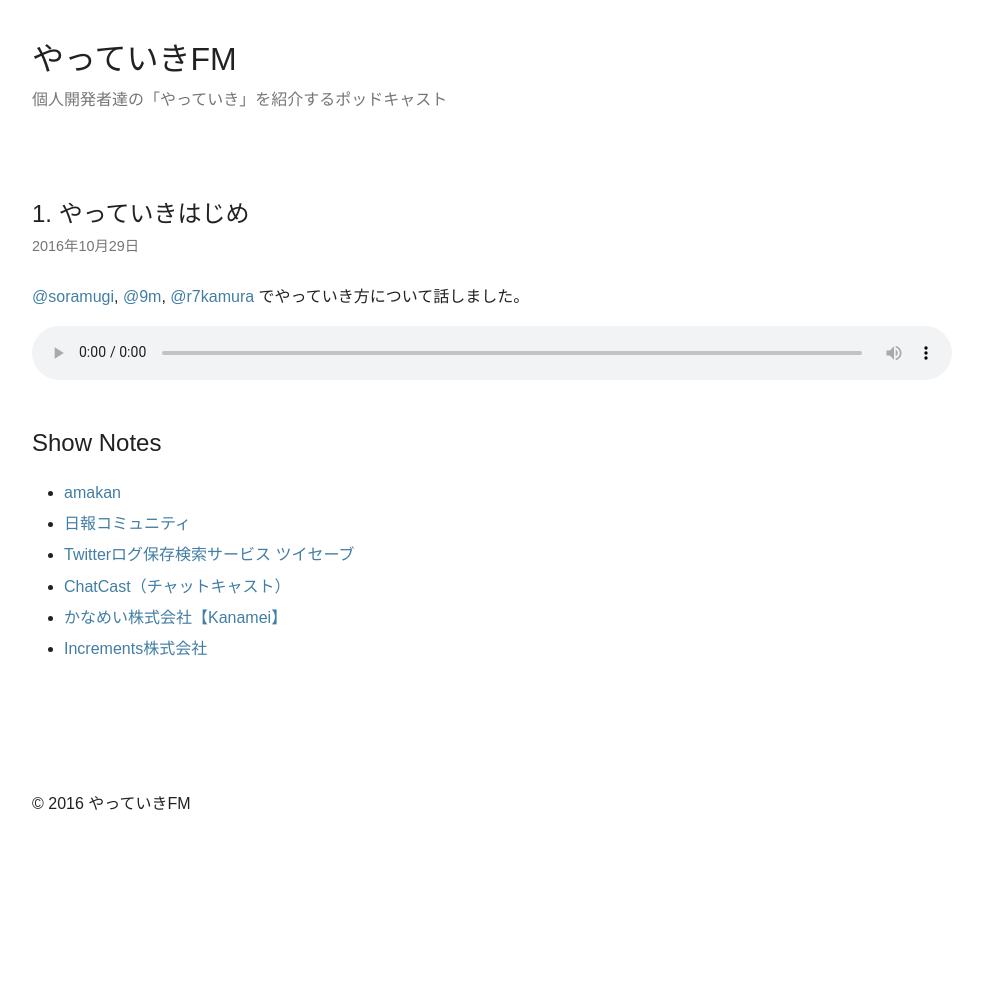
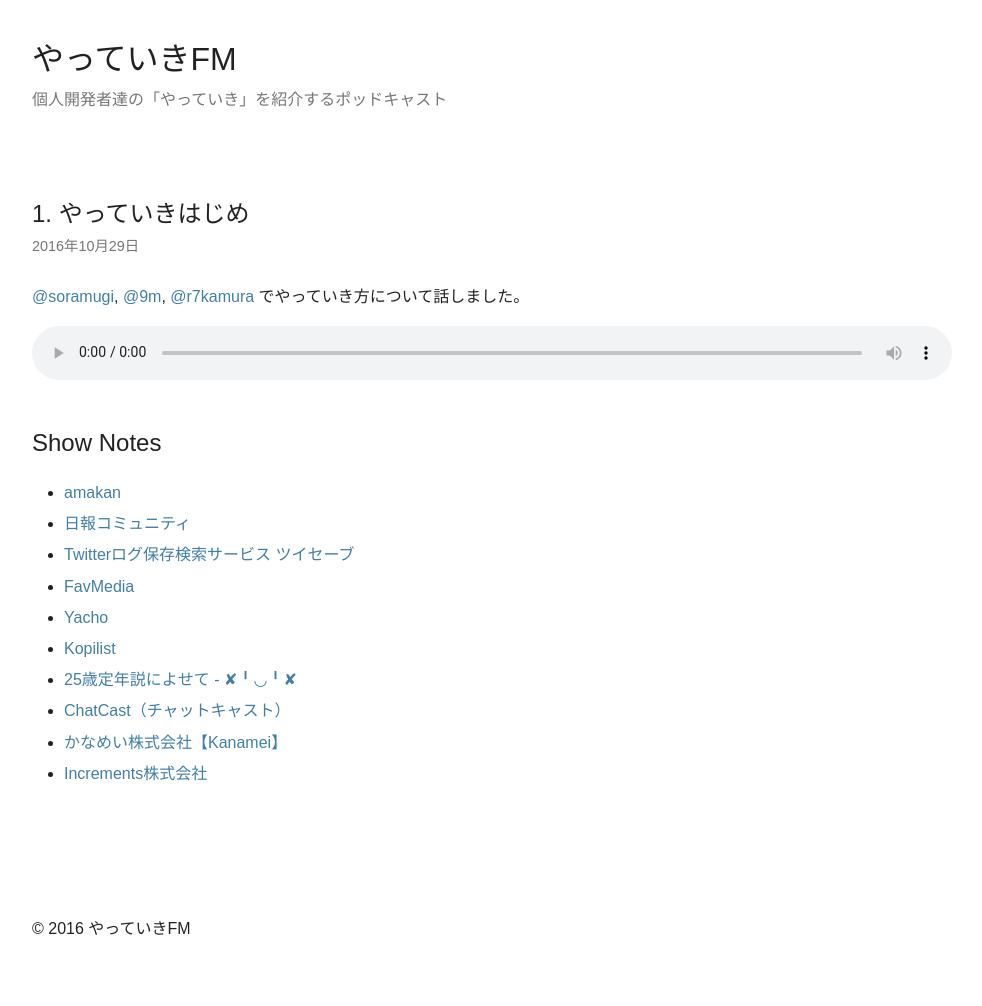
Before and after one commit to yatteikifm/yattiki.fm, a Jekyll site: the page built from _posts/2016-10-30-yatteiki-first.md, in a window 1280 px wide. Shown: the whole page, without its empty margins (148-1130 px from the left). Built offline with Jekyll 4.4.1, drawn with Linux system fonts in a browser that asks for light colours; before the commit the page ends 900 px from its top, so only the background shows below that.

Commit message:
Update article

```diff
--- a/_posts/2016-10-30-yatteiki-first.md
+++ b/_posts/2016-10-30-yatteiki-first.md
@@ -13,6 +13,10 @@ date: 2016-10-30 00:00:00 +0900
 - [amakan](https://amakan.net/)
 - [日報コミュニティ](https://nippo.wikihub.io/)
 - [Twitterログ保存検索サービス ツイセーブ](http://twisave.com/)
+- [FavMedia](https://www.favmedia.me/)
+- [Yacho](https://yacho.club/)
+- [Kopilist](https://kopilist.com/)
+- [25歳定年説によせて - ✘╹◡╹✘](http://r7kamura.hatenablog.com/entry/2014/12/21/181831)
 - [ChatCast（チャットキャスト）](https://chatca.st/)
 - [かなめい株式会社【Kanamei】](http://kanamei.co.jp/)
 - [Increments株式会社](http://increments.co.jp/)
```
